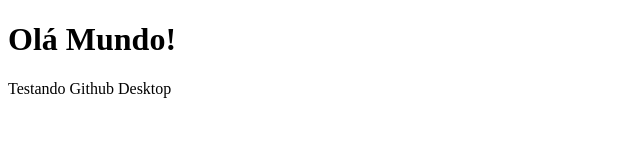
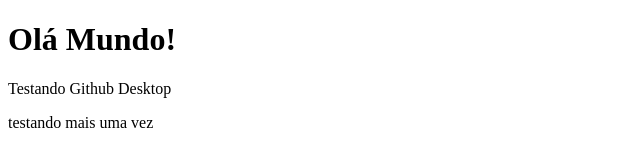
Before and after one commit to LethiciaFA/LTPW, a plain HTML site: page aula/index.html in a window 1280 px wide. Shown: the whole page, without its empty margins (0-640 px from the left). Drawn offline with Linux system fonts and the light colour scheme.

Commit message:
Update index.html
testando novamente

```diff
--- a/aula/index.html
+++ b/aula/index.html
@@ -9,5 +9,6 @@
 <body>
     <h1>Olá Mundo!</h1>
     <p>Testando Github Desktop</p>
+    <p>testando mais uma vez</p>
 </body>
 </html>
```
